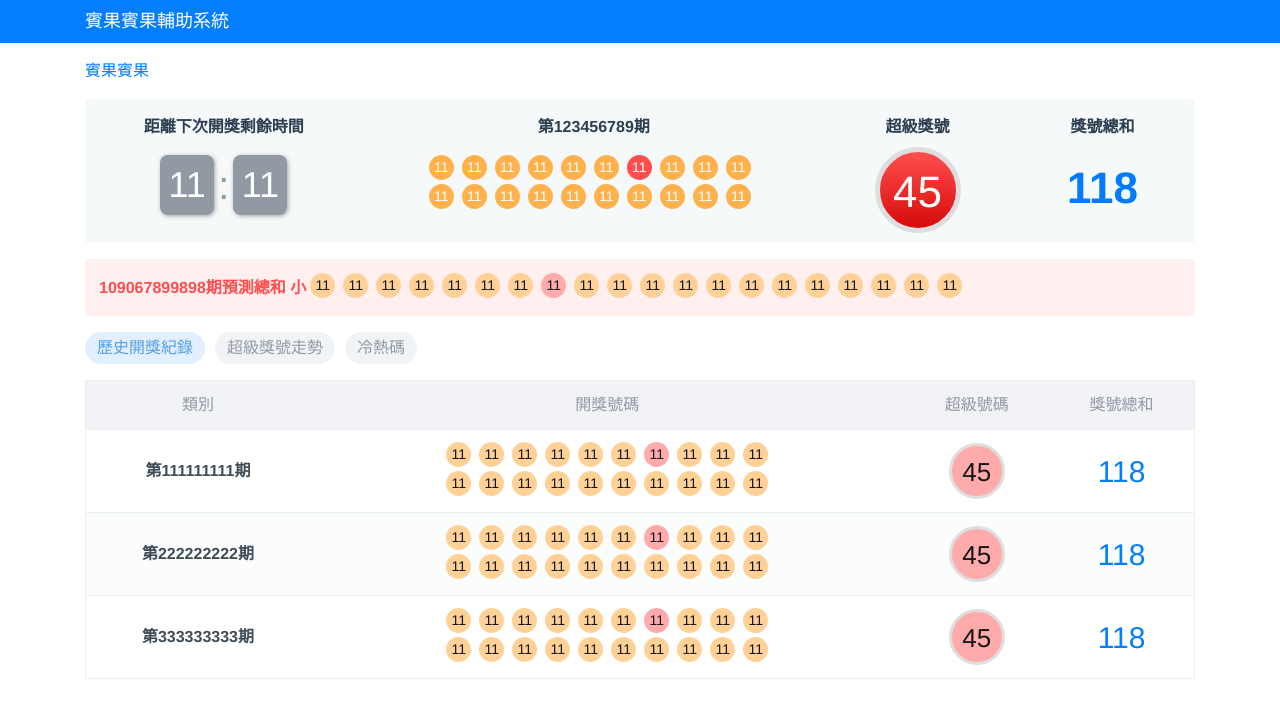
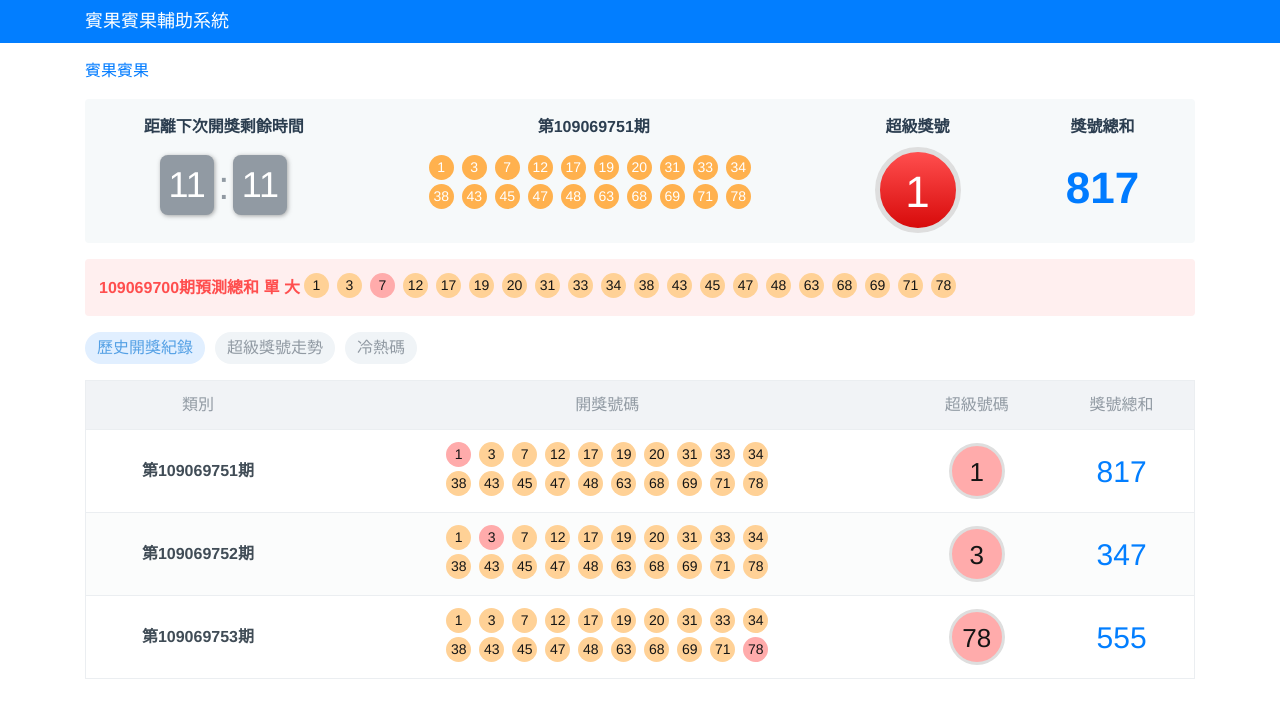
Before and after one commit to chunlingliao/bingo-analysis, a Vue app: page /index in a window 1280 px wide. Shown: the top 718 px of the page. Built offline with nearby package versions, Linux system fonts and the light colour scheme; the HTML template or start-up script is replaced by a standard one.

Commit message:
歷史開獎紀錄頁面 資料整理
把資料用迴圈跑＆配合後端api的參數

```diff
--- a/src/views/index.vue
+++ b/src/views/index.vue
@@ -17,10 +17,10 @@
       </div>
 
       <div class="col-sm-5">
-        <div class="font-weight-bold mb-3 mt-3 mt-sm-0">第123456789期</div>
+        <div class="font-weight-bold mb-3 mt-3 mt-sm-0">第{{ history[0].draw_number }}期</div>
           <ul class="nav number-periods-lottery">
-            <li class="l-bingo-number number-inplay">11</li>
-            <li class="l-bingo-number number-inplay">11</li>
+            <li v-for="balls in history[0].balls" :key="balls" class="l-bingo-number number-inplay">{{ balls }}</li>
+            <!-- <li class="l-bingo-number number-inplay">11</li>
             <li class="l-bingo-number number-inplay">11</li>
             <li class="l-bingo-number number-inplay">11</li>
             <li class="l-bingo-number number-inplay">11</li>
@@ -38,44 +38,34 @@
             <li class="l-bingo-number number-inplay">11</li>
             <li class="l-bingo-number number-inplay">11</li>
             <li class="l-bingo-number number-inplay">11</li>
-            <li class="l-bingo-number number-inplay">11</li>
+            <li class="l-bingo-number number-inplay">11</li> -->
           </ul>
       </div>
 
       <div class="col-sm-2 col-6 mt-3 mt-sm-0">
         <div class="font-weight-bold mb-2">超級獎號</div>
-        <div class="large-super-number">45</div>
+        <div class="large-super-number">{{ history[0].super_ball }}</div>
       </div>
       <div class="col-sm-2 col-6 mt-3 mt-sm-0">
         <div class="font-weight-bold mb-3">獎號總和</div>
-        <div class="text-primary number-total font-weight-bold">118</div>
+        <div class="text-primary number-total font-weight-bold">{{ history[0].total_number }}</div>
       </div>
     </div>
 
     <!-- 第二塊預期總和 -->
     <div class="expected-sum mb-3">
-      <div class="text-left float-left expected-sum-text font-weight-bold">109067899898期預測總和 小</div>
+      <div class="text-left float-left expected-sum-text font-weight-bold">
+        {{ estimate.draw_number }}期預測總和 {{ estimate.even }} {{ estimate.size }}
+        <!-- <span v-if="estimate.total_number <= '810'">
+          小
+        </span>
+        <span v-else>
+          大
+        </span> -->
+      </div>
         <ul class="nav">
-          <li class="l-bingo-number">11</li>
-          <li class="l-bingo-number">11</li>
-          <li class="l-bingo-number">11</li>
-          <li class="l-bingo-number">11</li>
-          <li class="l-bingo-number">11</li>
-          <li class="l-bingo-number">11</li>
-          <li class="l-bingo-number">11</li>
-          <li class="l-bingo-number super-number">11</li>
-          <li class="l-bingo-number">11</li>
-          <li class="l-bingo-number">11</li>
-          <li class="l-bingo-number">11</li>
-          <li class="l-bingo-number">11</li>
-          <li class="l-bingo-number">11</li>
-          <li class="l-bingo-number">11</li>
-          <li class="l-bingo-number">11</li>
-          <li class="l-bingo-number">11</li>
-          <li class="l-bingo-number">11</li>
-          <li class="l-bingo-number">11</li>
-          <li class="l-bingo-number">11</li>
-          <li class="l-bingo-number">11</li>
+          <li v-for="balls in estimate.balls" :key="balls"
+            :class="['l-bingo-number',{'super-number': Number(estimate.super_ball) === Number(balls)}]">{{ balls }}</li>
         </ul>
     </div>
 
@@ -106,98 +96,38 @@
                 </tr>
               </thead>
               <tbody>
-                <tr>
-                  <td class="font-weight-bold period">第111111111期</td>
+                <tr v-for="item in history" :key="item">
+                  <td class="font-weight-bold period">
+                    第{{ item.draw_number }}期</td>
                   <td>
                     <ul class="nav d-flex justify-content-center win-number history-lottery">
-                      <li class="l-bingo-number">11</li>
-                      <li class="l-bingo-number">11</li>
-                      <li class="l-bingo-number">11</li>
-                      <li class="l-bingo-number">11</li>
-                      <li class="l-bingo-number">11</li>
-                      <li class="l-bingo-number">11</li>
-                      <li class="l-bingo-number super-number">11</li>
-                      <li class="l-bingo-number">11</li>
-                      <li class="l-bingo-number">11</li>
-                      <li class="l-bingo-number">11</li>
-                      <li class="l-bingo-number">11</li>
-                      <li class="l-bingo-number">11</li>
-                      <li class="l-bingo-number">11</li>
-                      <li class="l-bingo-number">11</li>
-                      <li class="l-bingo-number">11</li>
-                      <li class="l-bingo-number">11</li>
-                      <li class="l-bingo-number">11</li>
-                      <li class="l-bingo-number">11</li>
-                      <li class="l-bingo-number">11</li>
-                      <li class="l-bingo-number">11</li>
+                      <li :class="['l-bingo-number',{'super-number': Number(item.super_ball) === Number(item.balls[0])}]">{{ item.balls[0] }}</li>
+                      <li :class="['l-bingo-number',{'super-number': Number(item.super_ball) === Number(item.balls[1])}]">{{ item.balls[1] }}</li>
+                      <li :class="['l-bingo-number',{'super-number': Number(item.super_ball) === Number(item.balls[2])}]">{{ item.balls[2] }}</li>
+                      <li :class="['l-bingo-number',{'super-number': Number(item.super_ball) === Number(item.balls[3])}]">{{ item.balls[3] }}</li>
+                      <li :class="['l-bingo-number',{'super-number': Number(item.super_ball) === Number(item.balls[4])}]">{{ item.balls[4] }}</li>
+                      <li :class="['l-bingo-number',{'super-number': Number(item.super_ball) === Number(item.balls[5])}]">{{ item.balls[5] }}</li>
+                      <li :class="['l-bingo-number',{'super-number': Number(item.super_ball) === Number(item.balls[6])}]">{{ item.balls[6] }}</li>
+                      <li :class="['l-bingo-number',{'super-number': Number(item.super_ball) === Number(item.balls[7])}]">{{ item.balls[7] }}</li>
+                      <li :class="['l-bingo-number',{'super-number': Number(item.super_ball) === Number(item.balls[8])}]">{{ item.balls[8] }}</li>
+                      <li :class="['l-bingo-number',{'super-number': Number(item.super_ball) === Number(item.balls[9])}]">{{ item.balls[9] }}</li>
+                      <li :class="['l-bingo-number',{'super-number': Number(item.super_ball) === Number(item.balls[10])}]">{{ item.balls[10] }}</li>
+                      <li :class="['l-bingo-number',{'super-number': Number(item.super_ball) === Number(item.balls[11])}]">{{ item.balls[11] }}</li>
+                      <li :class="['l-bingo-number',{'super-number': Number(item.super_ball) === Number(item.balls[12])}]">{{ item.balls[12] }}</li>
+                      <li :class="['l-bingo-number',{'super-number': Number(item.super_ball) === Number(item.balls[13])}]">{{ item.balls[13] }}</li>
+                      <li :class="['l-bingo-number',{'super-number': Number(item.super_ball) === Number(item.balls[14])}]">{{ item.balls[14] }}</li>
+                      <li :class="['l-bingo-number',{'super-number': Number(item.super_ball) === Number(item.balls[15])}]">{{ item.balls[15] }}</li>
+                      <li :class="['l-bingo-number',{'super-number': Number(item.super_ball) === Number(item.balls[16])}]">{{ item.balls[16] }}</li>
+                      <li :class="['l-bingo-number',{'super-number': Number(item.super_ball) === Number(item.balls[17])}]">{{ item.balls[17] }}</li>
+                      <li :class="['l-bingo-number',{'super-number': Number(item.super_ball) === Number(item.balls[18])}]">{{ item.balls[18] }}</li>
+                      <li :class="['l-bingo-number',{'super-number': Number(item.super_ball) === Number(item.balls[19])}]">{{ item.balls[19] }}</li>
+                      <!-- <li class="l-bingo-number super-number">11</li> -->
                     </ul>
                   </td>
                   <td>
-                    <div class="history-super-number">45</div>
+                    <div class="history-super-number">{{ item.super_ball }}</div>
                   </td>
-                  <td><div class="history-number-total">118</div></td>
-                </tr>
-                <tr>
-                  <td class="font-weight-bold period">第222222222期</td>
-                  <td>
-                    <ul class="nav d-flex justify-content-center win-number history-lottery">
-                      <li class="l-bingo-number">11</li>
-                      <li class="l-bingo-number">11</li>
-                      <li class="l-bingo-number">11</li>
-                      <li class="l-bingo-number">11</li>
-                      <li class="l-bingo-number">11</li>
-                      <li class="l-bingo-number">11</li>
-                      <li class="l-bingo-number super-number">11</li>
-                      <li class="l-bingo-number">11</li>
-                      <li class="l-bingo-number">11</li>
-                      <li class="l-bingo-number">11</li>
-                      <li class="l-bingo-number">11</li>
-                      <li class="l-bingo-number">11</li>
-                      <li class="l-bingo-number">11</li>
-                      <li class="l-bingo-number">11</li>
-                      <li class="l-bingo-number">11</li>
-                      <li class="l-bingo-number">11</li>
-                      <li class="l-bingo-number">11</li>
-                      <li class="l-bingo-number">11</li>
-                      <li class="l-bingo-number">11</li>
-                      <li class="l-bingo-number">11</li>
-                    </ul>
-                  </td>
-                  <td>
-                    <div class="history-super-number">45</div>
-                  </td>
-                  <td><div class="history-number-total">118</div></td>
-                </tr>
-                <tr>
-                  <td class="font-weight-bold period">第333333333期</td>
-                  <td>
-                    <ul class="nav d-flex justify-content-center win-number history-lottery">
-                      <li class="l-bingo-number">11</li>
-                      <li class="l-bingo-number">11</li>
-                      <li class="l-bingo-number">11</li>
-                      <li class="l-bingo-number">11</li>
-                      <li class="l-bingo-number">11</li>
-                      <li class="l-bingo-number">11</li>
-                      <li class="l-bingo-number super-number">11</li>
-                      <li class="l-bingo-number">11</li>
-                      <li class="l-bingo-number">11</li>
-                      <li class="l-bingo-number">11</li>
-                      <li class="l-bingo-number">11</li>
-                      <li class="l-bingo-number">11</li>
-                      <li class="l-bingo-number">11</li>
-                      <li class="l-bingo-number">11</li>
-                      <li class="l-bingo-number">11</li>
-                      <li class="l-bingo-number">11</li>
-                      <li class="l-bingo-number">11</li>
-                      <li class="l-bingo-number">11</li>
-                      <li class="l-bingo-number">11</li>
-                      <li class="l-bingo-number">11</li>
-                    </ul>
-                  </td>
-                  <td>
-                    <div class="history-super-number">45</div>
-                  </td>
-                  <td><div class="history-number-total">118</div></td>
+                  <td><div class="history-number-total">{{ item.total_number }}</div></td>
                 </tr>
               </tbody>
             </table>
@@ -246,6 +176,40 @@ export default {
   data: function() {
     // 資料
     return {
+      // 預測號碼
+      estimate:
+        {
+          "balls": [1, 3, 7, 12, 17, 19, 20, 31, 33, 34, 38, 43, 45, 47, 48, 63, 68, 69, 71, 78],
+          "draw_number": "109069700",
+          "super_ball": "7",
+          "even":"單",
+          "size":'大',
+          "total_number": "811"
+        },
+      // 歷史號碼
+      history:[
+        {
+          "balls": [1, 3, 7, 12, 17, 19, 20, 31, 33, 34, 38, 43, 45, 47, 48, 63, 68, 69, 71, 78],
+          "draw_number": "109069751",
+          "game_time": "Wed, 09 Dec 2020 17:10:00 GMT",
+          "super_ball": "1",
+          "total_number": "817"
+        },
+        {
+          "balls": [1, 3, 7, 12, 17, 19, 20, 31, 33, 34, 38, 43, 45, 47, 48, 63, 68, 69, 71, 78],
+          "draw_number": "109069752",
+          "game_time": "Wed, 09 Dec 2020 17:10:00 GMT",
+          "super_ball": "3",
+          "total_number": "347"
+        },
+        {
+          "balls": [1, 3, 7, 12, 17, 19, 20, 31, 33, 34, 38, 43, 45, 47, 48, 63, 68, 69, 71, 78],
+          "draw_number": "109069753",
+          "game_time": "Wed, 09 Dec 2020 17:10:00 GMT",
+          "super_ball": "78",
+          "total_number": "555"
+        }
+      ],
       hotNumber:[
         [{ ball:'01', type:'10'},{ ball:'01', type:'10'},{ ball:'01', type:'10'},
         { ball:'01', type:'10'},{ ball:'01', type:'10'},{ ball:'01', type:'10'},
```
